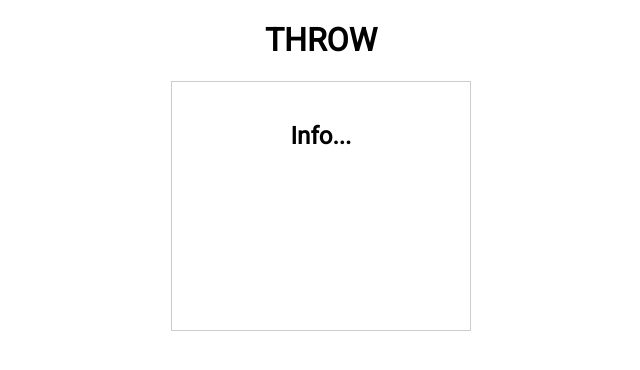
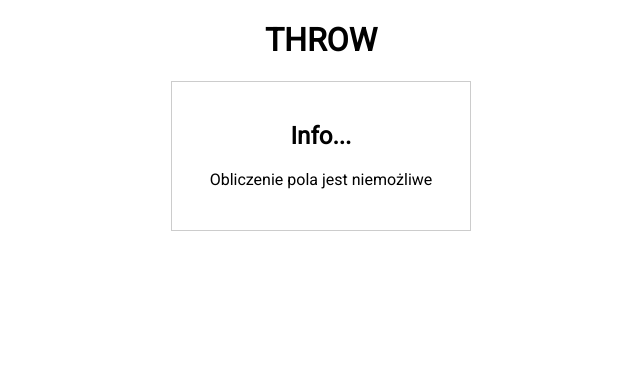
Before and after one commit to michal-1994/project-throw, a plain HTML site: page index.html in a window 1280 px wide. Shown: the whole page, without its empty margins (319-959 px from the left). Drawn offline with Linux system fonts and the light colour scheme.

Commit message:
Add calculate area function with throw

```diff
--- a/index.html
+++ b/index.html
@@ -17,7 +17,7 @@
 
             <div id="info-block" class="info__block">
                 <h2>Info...</h2>
-                <p id="info-response"></p>
+                <p id="area"></p>
             </div>
         </div>
     </div>
--- a/scripts/script.js
+++ b/scripts/script.js
@@ -0,0 +1,19 @@
+let a = 10; // Correct value
+// let b = 2; // Correct value
+let b = 'Tom'; // Incorrect value for test throw Error
+
+function calculateArea(width, height) {
+    try {
+        let area = width * height;
+        if (!isNaN(area)) {
+            return area;
+        } else {
+            throw new Error('calculateArea() received invalid number');
+        }
+    } catch(e) {
+        console.log(e.name + ' ' + e.message); // Message for developers
+        return 'Obliczenie pola jest niemożliwe'; // Message for client
+    }
+}
+
+document.getElementById('area').innerHTML = calculateArea(a, b);
--- a/styles/style.less
+++ b/styles/style.less
@@ -30,7 +30,7 @@ h1 {
 .info__block {
     border: 1px solid rgba(0,0,0,.2);
     padding: 20px;
-    height: 250px;
+    min-height: 150px;
     width: 300px;
     text-align: center;
 }
```
Also changed, not shown: styles/style.css.
